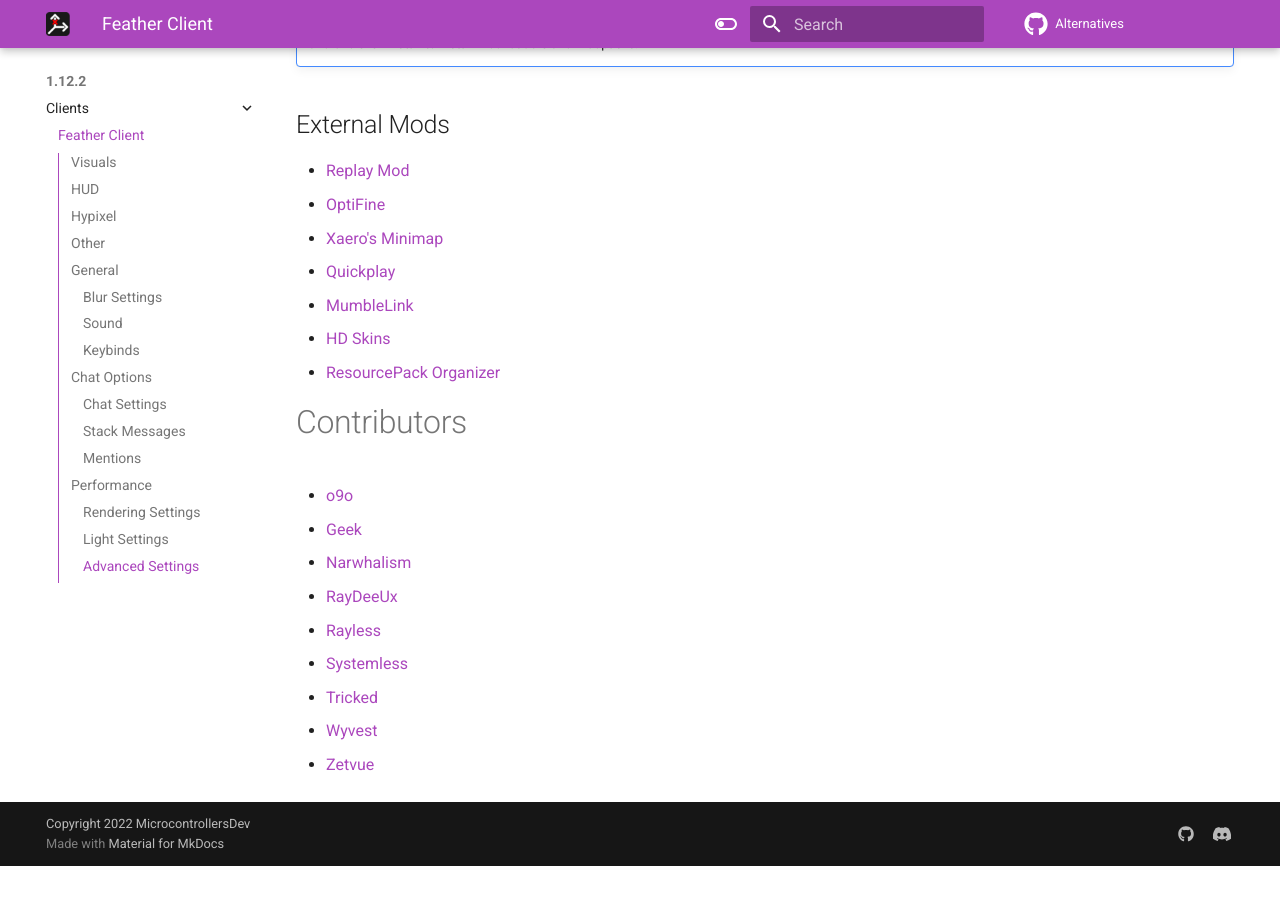
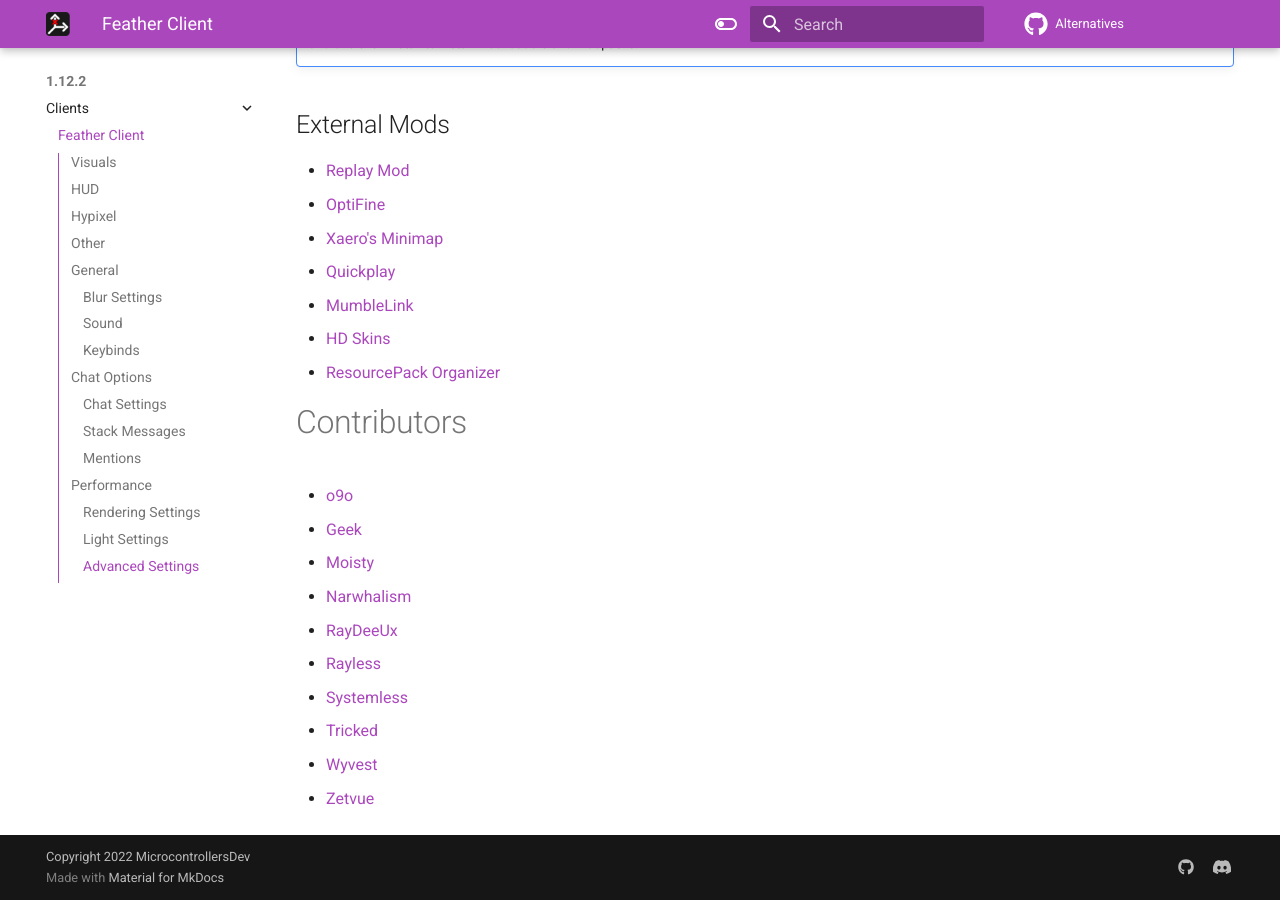
Before and after one commit to MicrocontrollersDev/Alternatives, an MkDocs documentation site: the page built from docs/1.12.2/feather_client.md, in a window 1280 px wide and 900 px high, scrolled down 3989 px. Built offline with MkDocs 1.6.1 and Material for MkDocs 9.7.7, drawn with Linux system fonts in a browser that asks for light colours; comment, search, counter and statistics services are not loaded; before the commit the page ends 4855 px from its top, so only the background shows below that.

Commit message:
Feather 1.12.2 - Forgot to add contributor

```diff
--- a/docs/1.12.2/feather_client.md
+++ b/docs/1.12.2/feather_client.md
@@ -149,6 +149,7 @@
 
 * [o9o](https://www.youtube.com/channel/UC_lbg2qjUsZwro5khBW9PHw)
 * [Geek](https://github.com/GamingGeek)
+* [Moisty](https://github.com/Mqisty)
 * [Narwhalism](https://www.twitch.tv/narwhalswim)
 * [RayDeeUx](https://github.com/RayDeeUx)
 * [Rayless](https://github.com/UnderscoreRayless)
```
